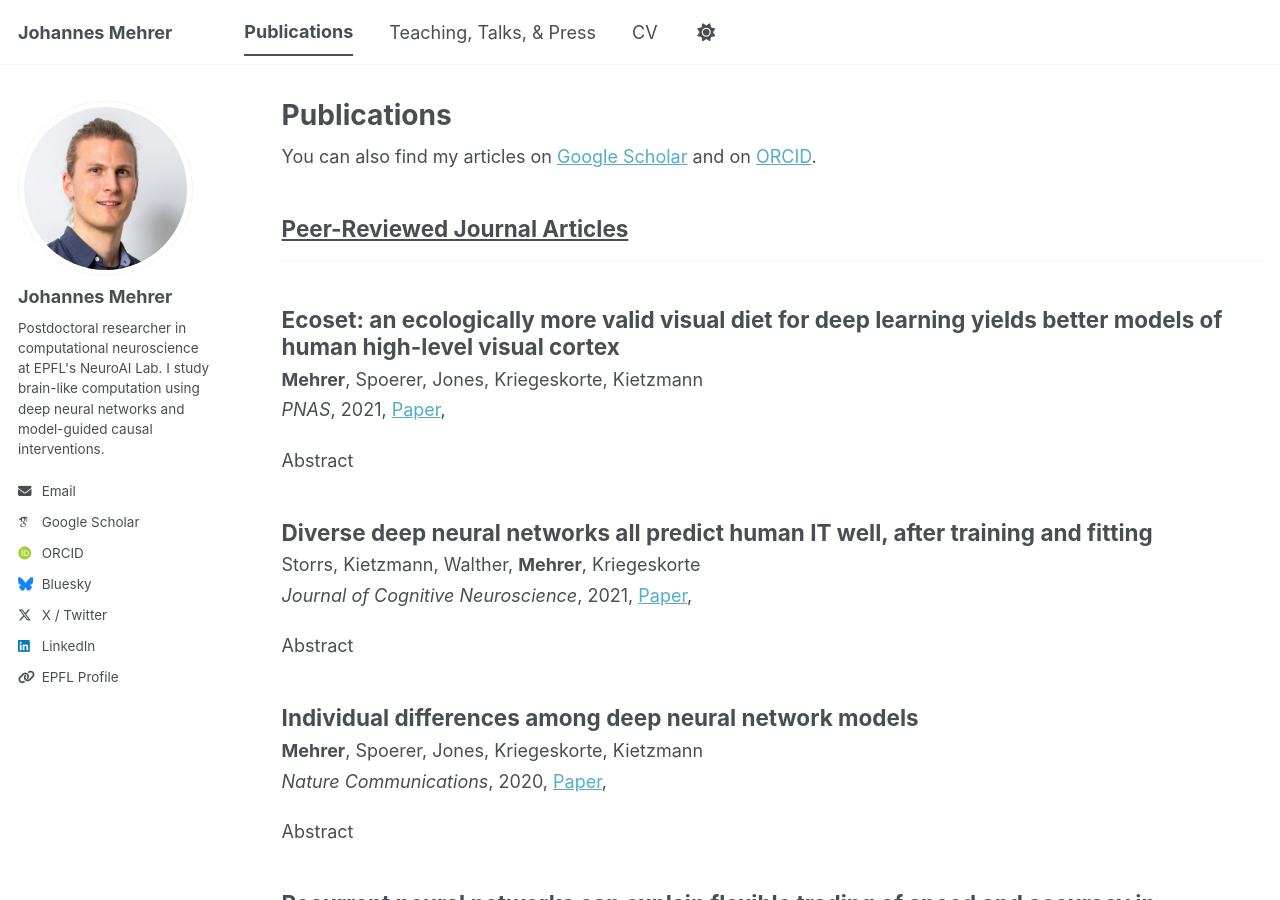
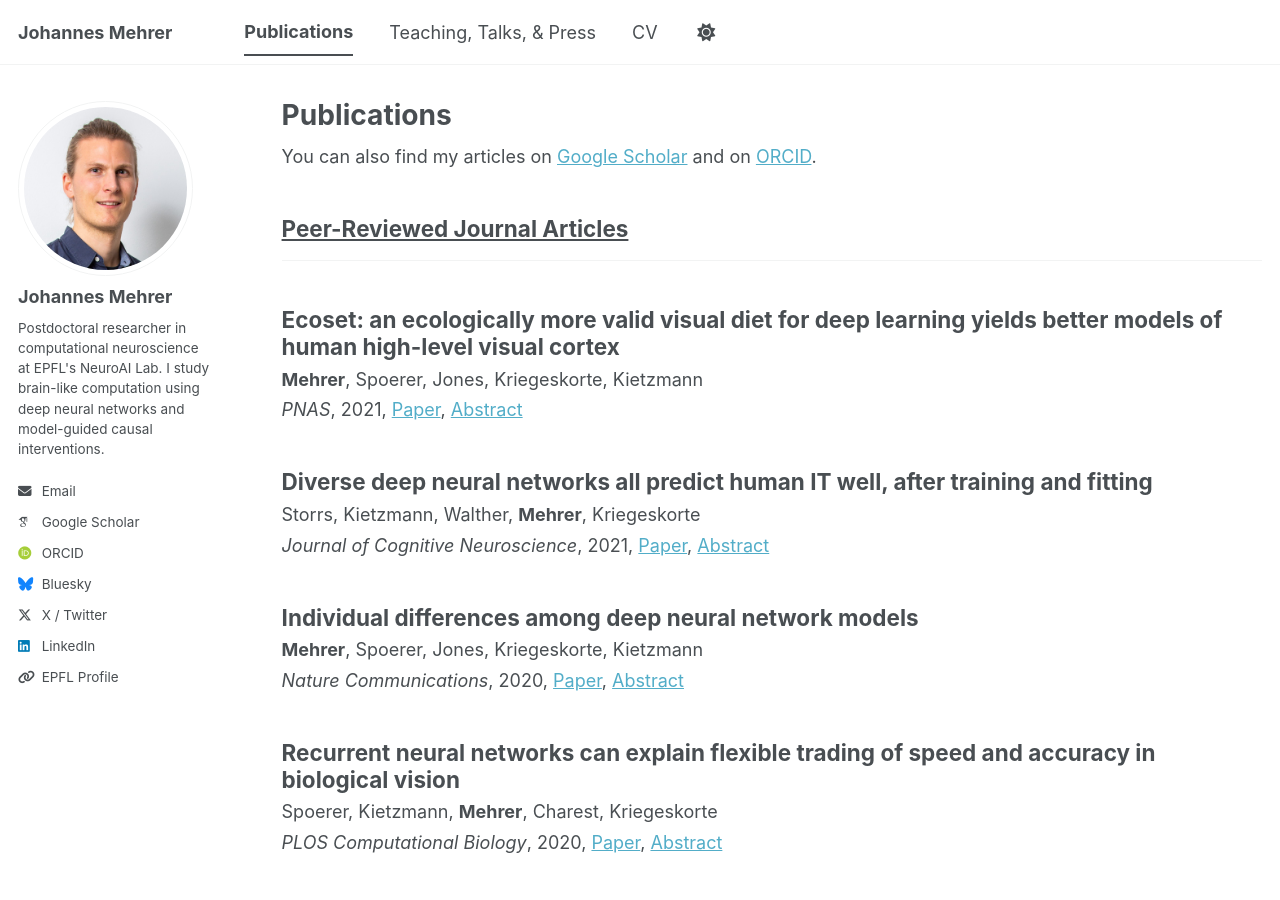
Before and after one commit to hanme/personal_website, a Jekyll site: the page built from _pages/publications.html, in a window 1280 px wide and 900 px high. Built offline with Jekyll 4.4.1, drawn with Linux system fonts in a browser that asks for light colours; some web fonts are replaced; a script bundle is joined from its source files by our own code; library files that are not in the unit come from our copies.

Commit message:
Use JS toggle for abstract to keep it on same line as Paper

```diff
--- a/_includes/archive-single-nolink.html
+++ b/_includes/archive-single-nolink.html
@@ -5,6 +5,8 @@
 {% else %}
   {% assign title = post.title %}
 {% endif %}
+
+{% assign abs_id = post.title | slugify %}
 
 <div class="{{ include.type | default: "list" }}__item">
   <article class="archive__item" itemscope itemtype="http://schema.org/CreativeWork">
@@ -17,8 +19,12 @@
       {%- if post.venue %}<i>{{ post.venue }}</i>, {{ post.date | date: "%Y" }}{%- endif -%}
       {%- if post.paperurl %}, <a href="{{ post.paperurl }}">Paper</a>{%- endif -%}
       {%- if post.extralinks %}{{ post.extralinks }}{%- endif -%}
-      {%- if post.abstract %}, <details style="display:inline;"><summary style="display:inline;cursor:pointer;">Abstract</summary><p style="margin-top:0.5em;">{{ post.abstract }}</p></details>{%- endif %}
+      {%- if post.abstract %}, <a href="javascript:void(0);" onclick="var el=document.getElementById('abs-{{ abs_id }}');el.style.display=el.style.display==='block'?'none':'block';">Abstract</a>{%- endif %}
     </p>
+
+    {% if post.abstract %}
+    <p id="abs-{{ abs_id }}" style="display:none;margin-top:0.2em;">{{ post.abstract }}</p>
+    {% endif %}
 
   </article>
 </div>
```
